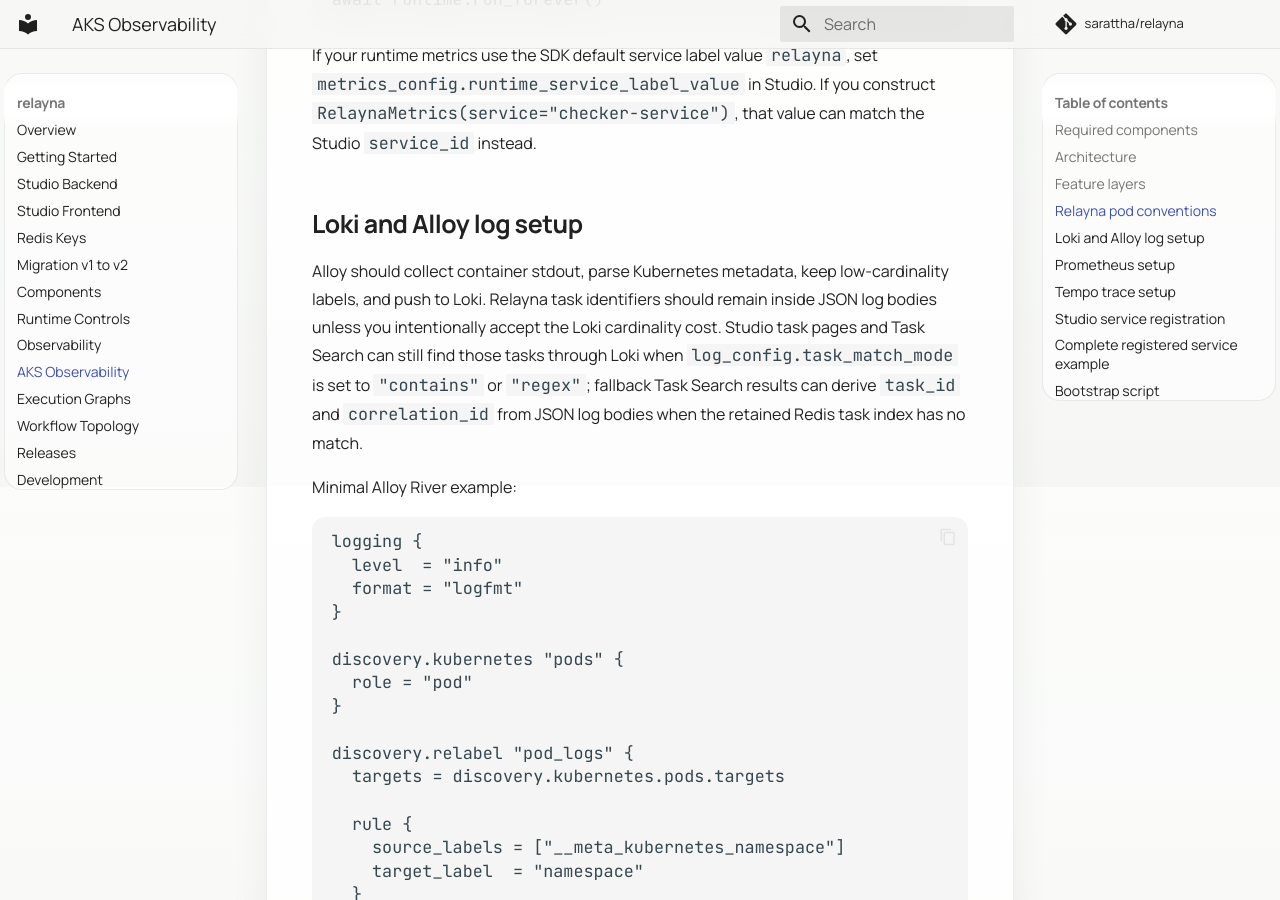
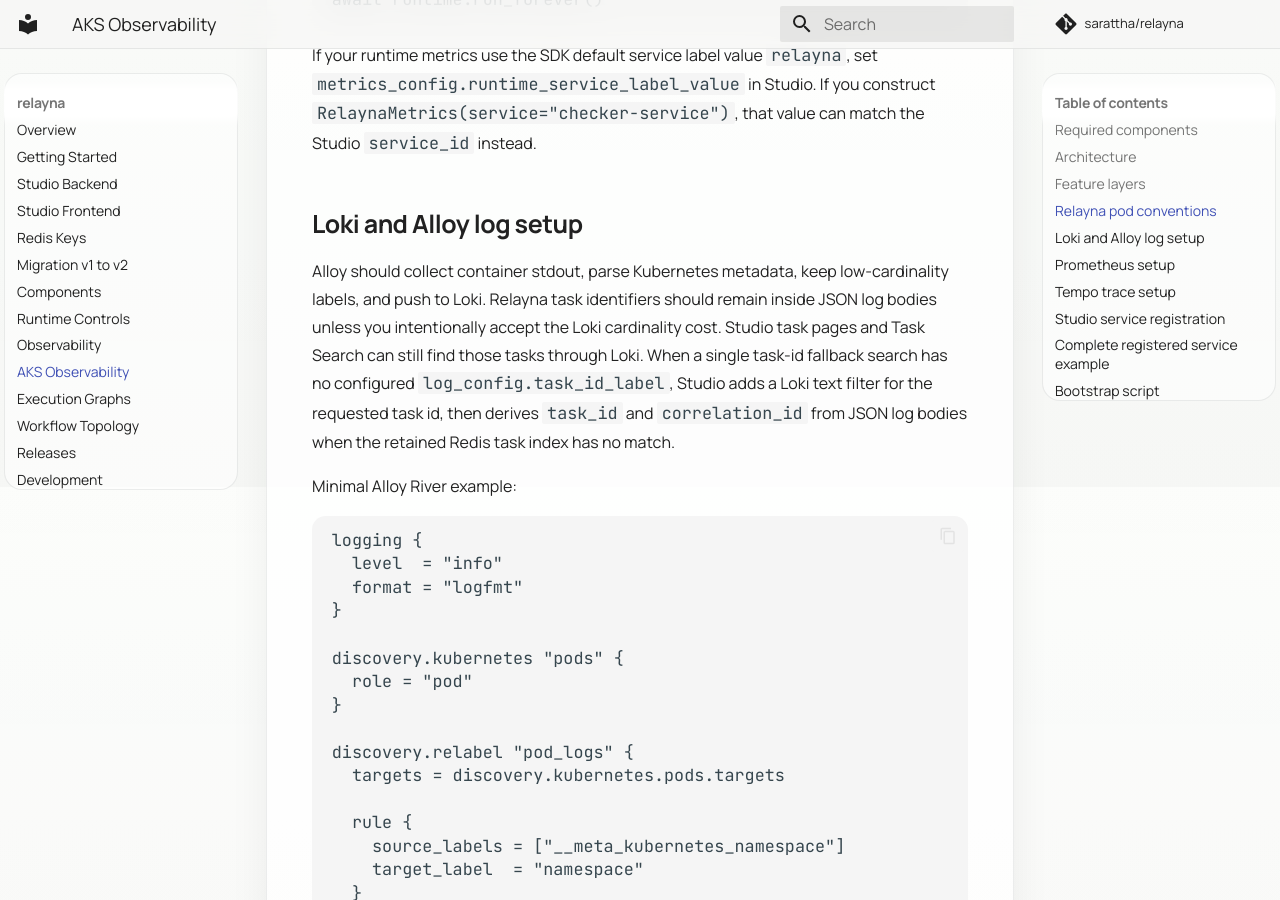
Before and after one commit to sarattha/relayna, an MkDocs documentation site: the page built from docs/aks-observability.md, in a window 1280 px wide and 900 px high, scrolled down 4013 px. Built offline with MkDocs 1.6.1 and Material for MkDocs 9.7.7, drawn with Linux system fonts in a browser that asks for light colours; comment, search, counter and statistics services are not loaded; some of the changed text lies outside the part shown.

```diff
--- a/docs/aks-observability.md
+++ b/docs/aks-observability.md
@@ -156,10 +156,11 @@ If your runtime metrics use the SDK default service label value `relayna`, set
 Alloy should collect container stdout, parse Kubernetes metadata, keep
 low-cardinality labels, and push to Loki. Relayna task identifiers should remain
 inside JSON log bodies unless you intentionally accept the Loki cardinality
-cost. Studio task pages and Task Search can still find those tasks through Loki
-when `log_config.task_match_mode` is set to `"contains"` or `"regex"`; fallback
-Task Search results can derive `task_id` and `correlation_id` from JSON log
-bodies when the retained Redis task index has no match.
+cost. Studio task pages and Task Search can still find those tasks through
+Loki. When a single task-id fallback search has no configured
+`log_config.task_id_label`, Studio adds a Loki text filter for the requested
+task id, then derives `task_id` and `correlation_id` from JSON log bodies when
+the retained Redis task index has no match.
 
 Minimal Alloy River example:
 
--- a/pyproject.toml
+++ b/pyproject.toml
@@ -1,6 +1,6 @@
 [project]
 name = "relayna"
-version = "1.4.23"
+version = "1.4.24"
 description = "Shared RabbitMQ/Redis infrastructure for Relayna."
 readme = "README.md"
 requires-python = ">=3.13"
```
Also changed, not shown: other parts of docs/aks-observability.md (+1 -1 lines), CHANGELOG.md (+3 -3 lines), README.md (+3 -3 lines), docs/getting-started.md (+5 -3 lines), docs/releases.md (+4 -4 lines), 5 other files.
